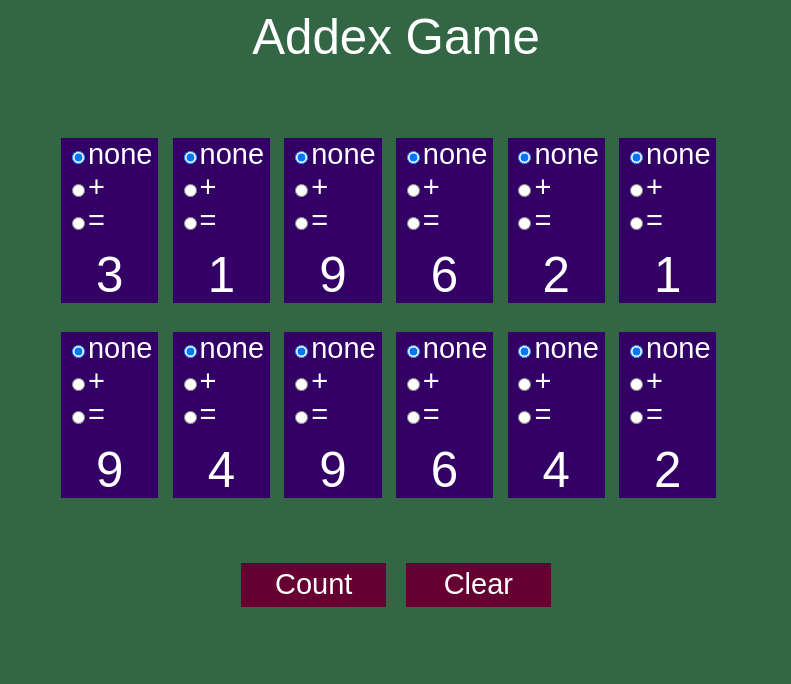
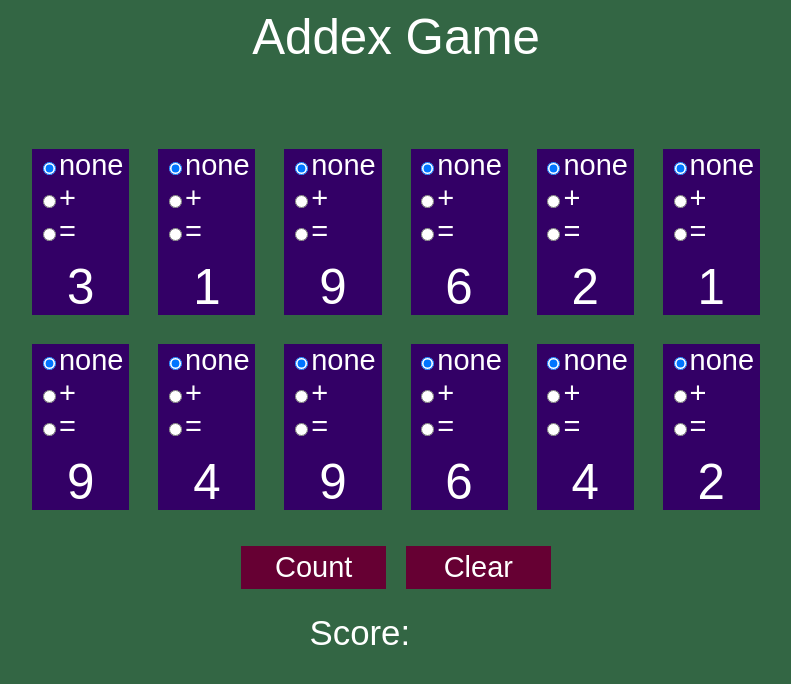
Before and after one commit to KatherineB/testProject140723, a PHP site: page /Addex.html in a window 1280 px wide. Shown: the top 684 px of the page, without its empty margins (244-1035 px from the left). Run offline with PHP 8.4, Linux system fonts and the light colour scheme.

Commit message:
more work on score keeping including adding score display to screen

```diff
--- a/ES6_practice/Addex.css
+++ b/ES6_practice/Addex.css
@@ -17,13 +17,20 @@
 	font-size: 1.7em;
 	color: #ffffff;
 }
+.user-notify{
+	color: #ff00ff;
+	/*background-color: #00ff00;*/
+	height: 1.4em;
+	margin-top: 0.7em;
+	font-size: 0.9em;
+}
 .number-box{
-	margin-top: 1.5em;
+	/*margin-top: 0.6em;*/
 	display: inline-block;
 }
 .number-column{
 	float: left;
-	margin-left: 0,5em;
+	margin-left: 0.5em;
 	margin-right: 0.5em;
 	background-color: #330066;
 	margin-top: 1em;
@@ -34,22 +41,18 @@
 	background-color: #330066;
 	margin-left: 0.2em;
 	margin-right: 0.2em;
-	/*width: 3em;*/
 }
 .num-display{
 	text-align : center;
 	font-size: 1.7em;
 	margin-top: 0.2em;
-	/*margin-left: 0.2em;*/
 	background-color: #330066;
 	color: #ffffff;
-	/*width: 3em;*/
 }
 .button-box{
-
+    margin-top: 1em;
 }
 .btn-holder{
-	margin-top: 2em;
 	margin-left: 0.2em;
 	margin-right: 0.2em;
 	display: inline-block;
@@ -62,6 +65,18 @@
 	font-size: 1.0em;
 	border: none;
 }
+.score-box{
+    margin-top: 0.7em;
+	color: #ffffff;
+	font-size: 1.2em;
+}
+.score-label{
+	display: inline-block;
+}
+.score{
+	display: inline-block;
+	width: 1.8em;
+}
 
 @media (min-width: 526px) {
 	.quarter{
--- a/ES6_practice/Addex.html
+++ b/ES6_practice/Addex.html
@@ -7,6 +7,7 @@
 <body>
 <div class="main-div">
     <div class="main-title">Addex Game</div>
+	<div class="user-notify" id="user-notify"></div>
     <div class="number-box">
 	      <div class="half">
 		          <div class="quarter">
@@ -178,6 +179,10 @@
 		</div>
 	    <div style="clear:both"></div>
 	</div>
+	<div class="score-box">
+	     <div class="score-label">Score:</div>
+		 <div class="score" id="score"></div>
+	</div>
 </div>
 <script type="text/javascript">
 let columnsRand = [];
@@ -216,31 +221,34 @@
 	  document.getElementById(columnsRandIds[i].ndId).innerHTML = columnsRand[i].number;
 }
 function count(){
-     let plusSum = 0;
-	 let equal = 0;
+    let plusSum = 0;
+	let equal = 0;
+	document.getElementById('user-notify').innerHTML = "";
     for (let i=0; i<arraySizeLimit; i++){
 	    let plusCheck = document.getElementById(columnsRandIds[i].plusId);
 	    if( plusCheck.checked ){
-		    alert(columnsRand[i].number);
 			plusSum += columnsRand[i].number;
-			alert(plusSum);
 		}
 	}
 	for (let i=0; i<arraySizeLimit; i++){
 	    let eqCheck = document.getElementById(columnsRandIds[i].eqId);
 	    if( eqCheck.checked && equal == 0){
-		    alert(columnsRand[i].number);
 			equal = columnsRand[i].number;
-			alert(equal);
 		}
 	}
 	if (plusSum == equal){
-	     alert("Right! They are equal.");
-         score++;
+         score += 5;
+		 document.getElementById('score').innerHTML = score;
+		 resetRads();
 	}
-	alert("Score=" + score);
+	else{
+	    alert("Sorry, that is not a valid combination. Please try again.")
+		document.getElementById('user-notify').innerHTML = "Sorry, that is not a valid combination. Please try again.";
+	}
+
 }
 function resetRads(){
+     document.getElementById('user-notify').innerHTML = "";
      for (let i=0; i<arraySizeLimit; i++){
 	    let radiobtn = document.getElementById(columnsRandIds[i].noneId);
         radiobtn.checked = true;
```
